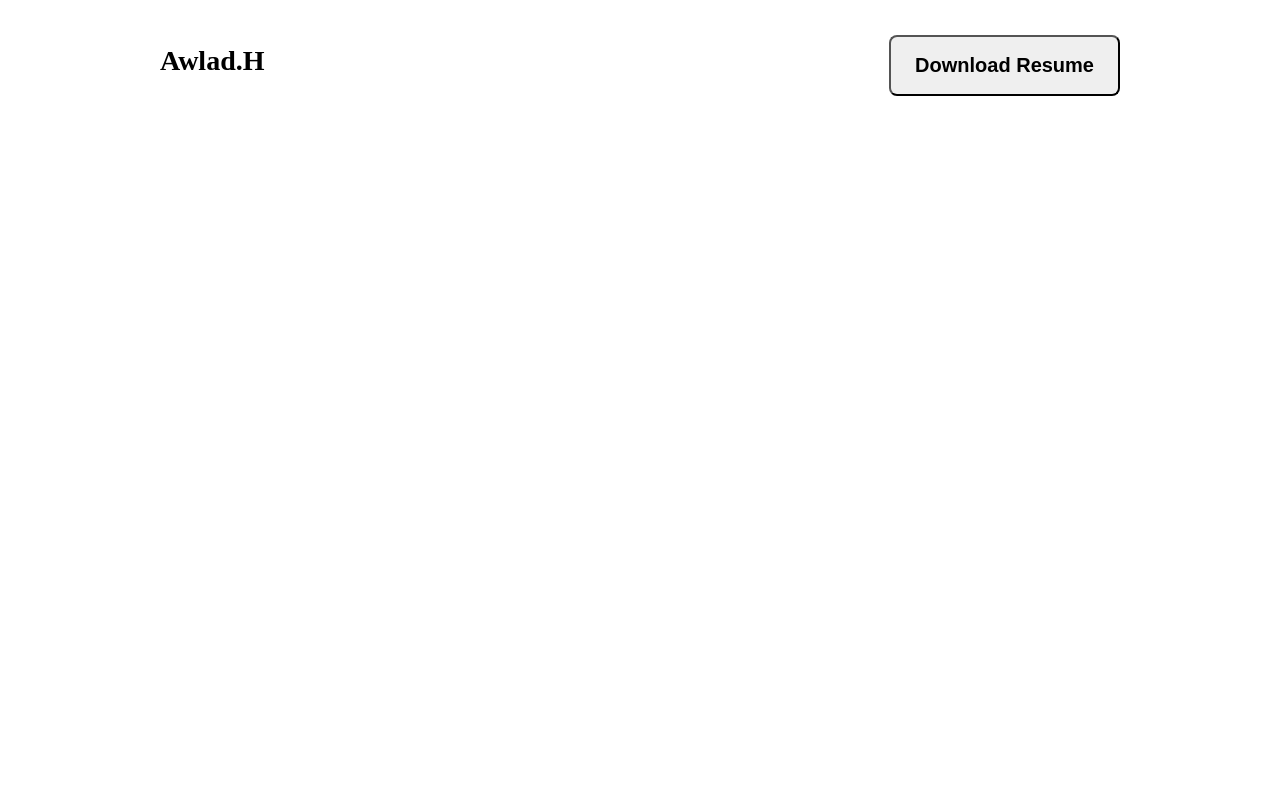
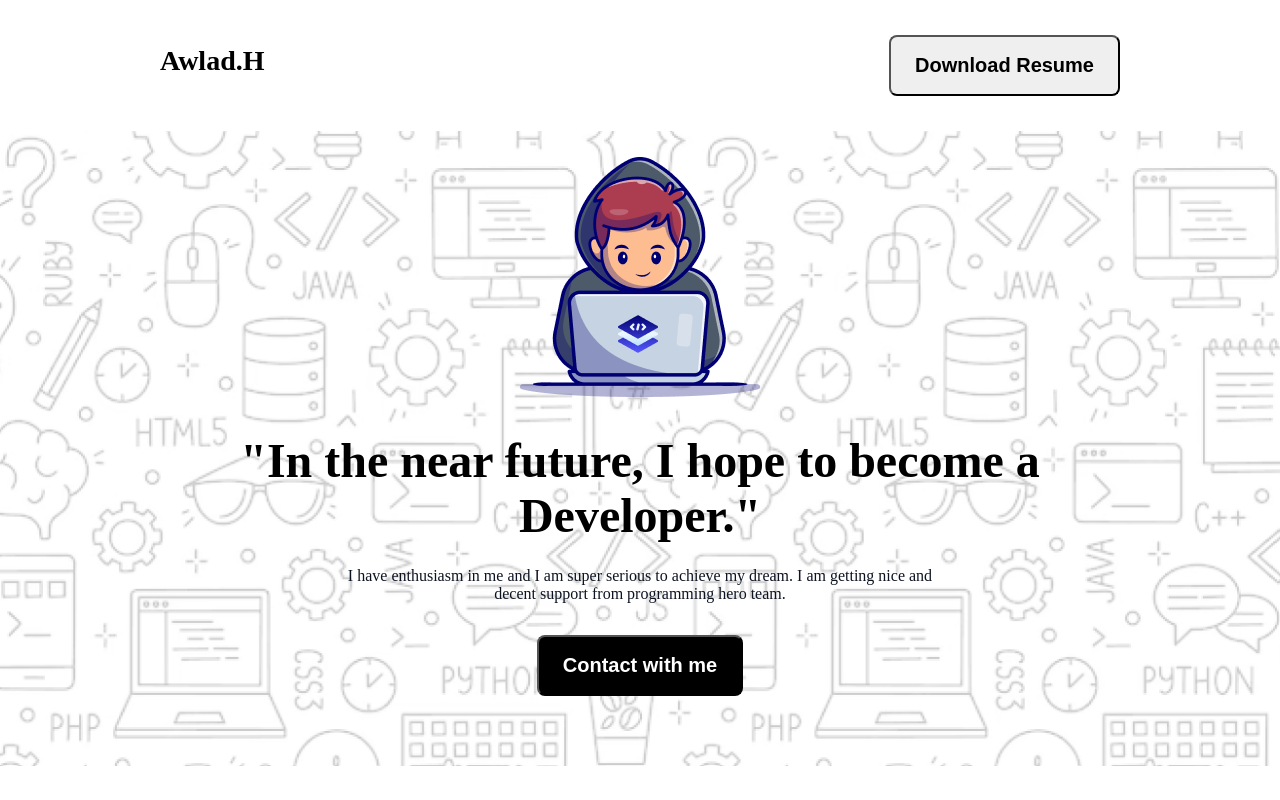
Before and after one commit to TurjoSiam/assignment-1, a plain HTML site: page index.html in a window 1280 px wide. Drawn offline with Linux system fonts and the light colour scheme; a web font is replaced by a local one.

Commit message:
banner added

```diff
--- a/index.html
+++ b/index.html
@@ -13,6 +13,14 @@
                 <button class="download-btn">Download Resume</button>
             </div>
         </div>
+        <div class="banner">
+            <div class="banner-container">
+                <img src="assets/Group.png" alt="image loading">
+                <h1>"In the near future, I hope to become a Developer."</h1>
+                <p>I have enthusiasm in me and I am super serious to achieve my dream. I am getting nice and decent support from programming hero team.</p>
+                <button class="banner-btn">Contact with me</button>
+            </div>
+        </div>
     </header>
     <main>
 
--- a/styles/style.css
+++ b/styles/style.css
@@ -9,7 +9,7 @@ body{
     font-family: Azeret Mono;
 }
 
-/* banner section starts here */
+/* navbar section starts here */
 .navbar{
     padding: 35px 160px;
     display: flex;
@@ -26,3 +26,35 @@ body{
     padding: 17px 24px;
     border-radius: 8px;
 }
+/* navbar section ends here */
+
+/* banner section starts here */
+.banner{
+    background-image: url(../assets/Hero-bg.png);
+    background-position: center;
+    background-repeat: no-repeat;
+    background-size: cover;
+    padding: 26px 221px;
+}
+.banner-container{
+    text-align: center;
+}
+.banner-container h1{
+    font-size: 48px;
+    font-weight: 800;
+    margin: 32px 0px 24px 0px;
+}
+.banner-container p{
+    color: rgb(13, 19, 33);
+    margin: 0px 120px;
+}
+.banner-btn{
+    margin: 32px 0px 44px 0px;
+    font-size: 20px;
+    font-weight: 600;
+    padding: 17px 24px;
+    border-radius: 8px;
+    background-color: black;
+    color: white;
+}
+/* banner section ends here */
```
